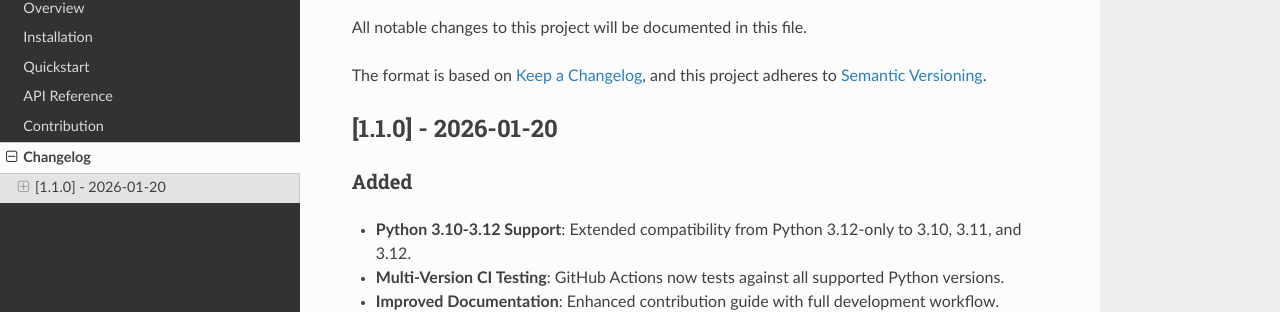
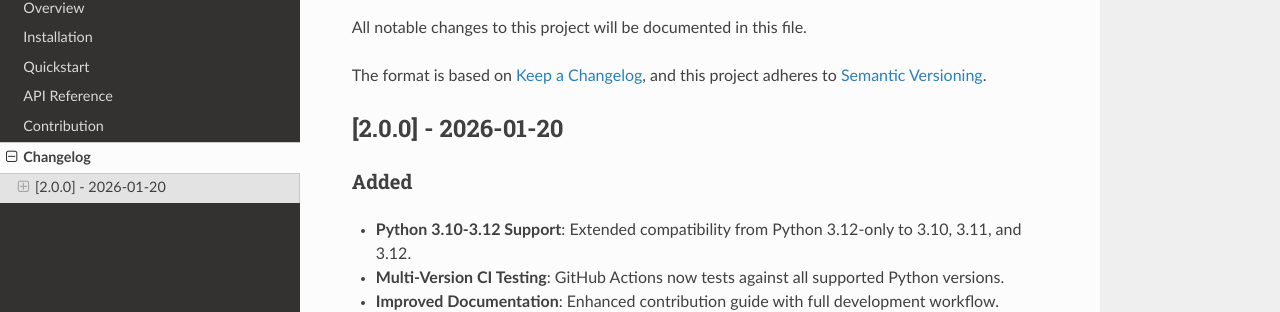
Before and after one commit to hse-scila/EyeFeatures, a Sphinx documentation site: the page built from docs/changelog.rst, in a window 1280 px wide and 900 px high. Shown: the part 144-456 px from the top of the window. Built offline with Sphinx 7.4.7 and the Read the Docs theme 3.1.0, drawn with Linux system fonts in a browser that asks for light colours.

```diff
--- a/docs/changelog.rst
+++ b/docs/changelog.rst
@@ -8,7 +6,7 @@
 The format is based on `Keep a Changelog <https://keepachangelog.com/en/1.0.0/>`_,
 and this project adheres to `Semantic Versioning <https://semver.org/spec/v2.0.0.html>`_.
 
-[1.1.0] - 2026-01-20
+[2.0.0] - 2026-01-20
 --------------------
 
 Added
--- a/pyproject.toml
+++ b/pyproject.toml
@@ -1,6 +1,6 @@
 [tool.poetry]
 name = "eyefeatures"
-version = "1.1.0"
+version = "2.0.0"
 description = "Preprocessing, visualization, statistical analysis, feature engineering, and machine learning of eye movement data."
 authors = ["Vagiz Daudov <vagiz.0282@gmail.com>"]
 readme = "README.md"
```
Also changed, not shown: other parts of docs/changelog.rst (+0 -2 lines), docs/images/eyefeatures_logo.png (added), 9 other files.
